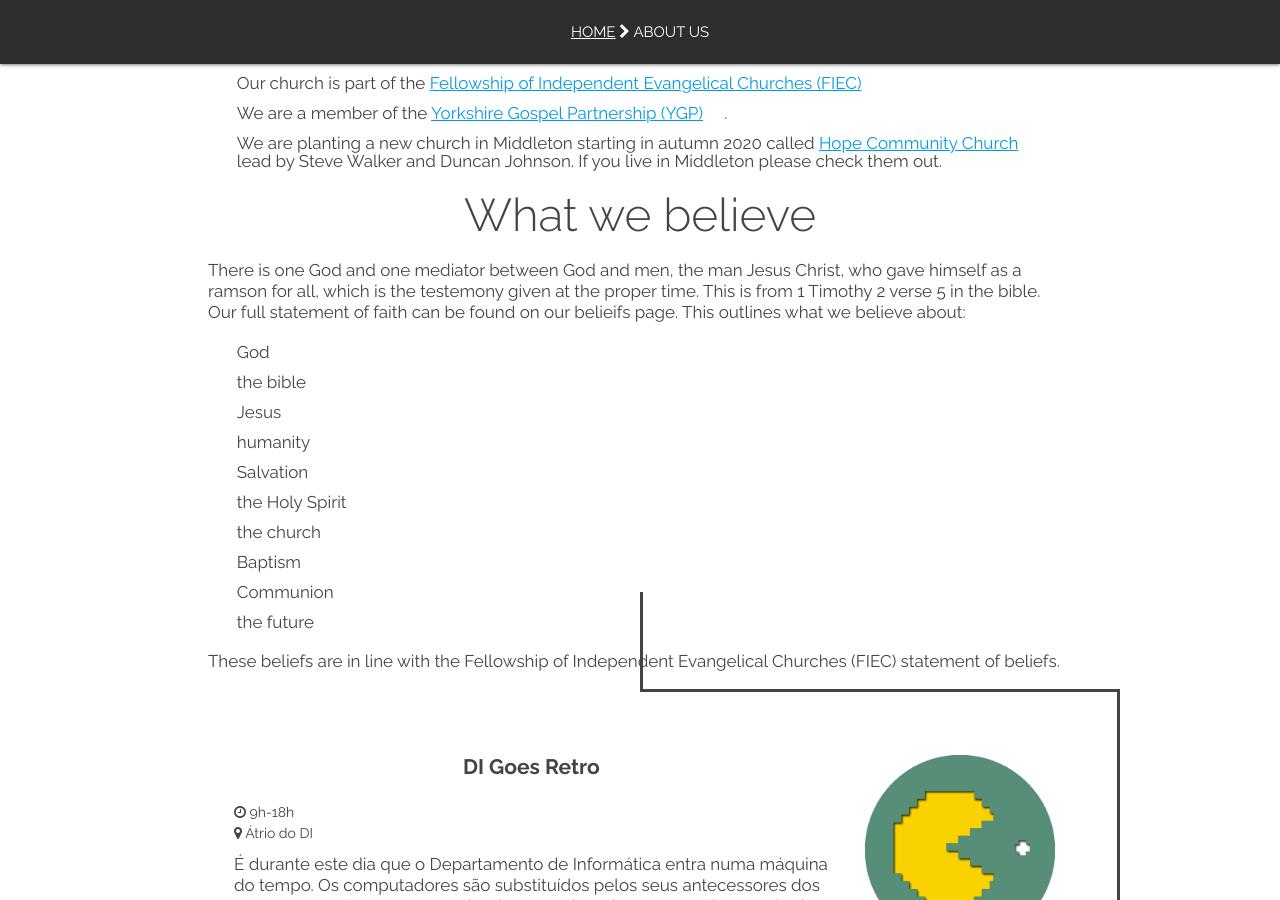
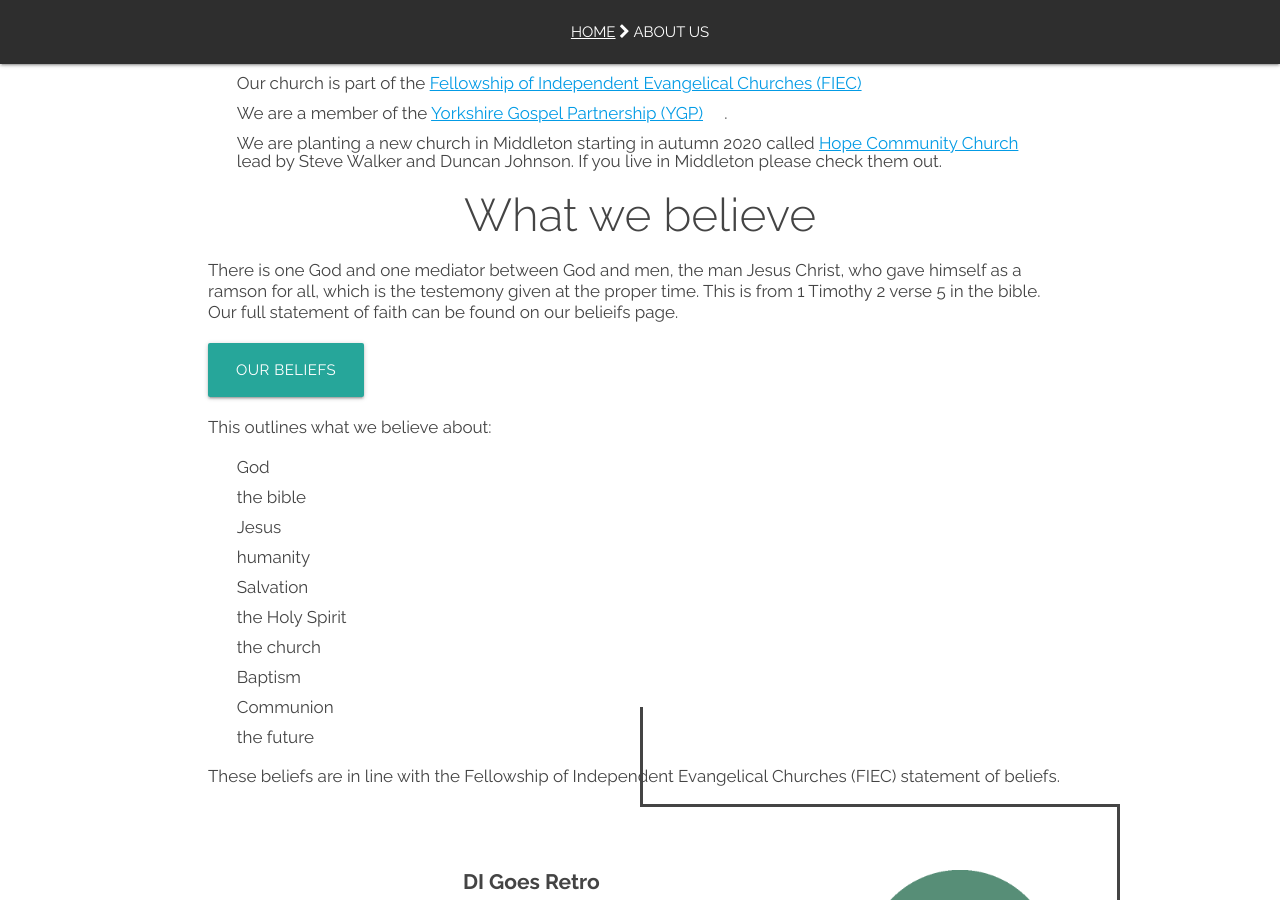
Before and after one commit to woodcock3/citychurch, a Jekyll site: the page built from _posts/2000-01-04-aboutus.md, in a window 1280 px wide and 900 px high, scrolled down 531 px. Built offline with Jekyll 4.4.1, drawn with Linux system fonts in a browser that asks for light colours; our own code applies the rules of GitHub Pages for plain Markdown files.

Commit message:
Update 2000-01-04-aboutus.md

```diff
--- a/_posts/2000-01-04-aboutus.md
+++ b/_posts/2000-01-04-aboutus.md
@@ -29,7 +29,11 @@ Realising our need of the Lord and our need of his spirit to be at work amongst
 # What we believe
 
 There is one God and one mediator between God and men, the man Jesus Christ, who gave himself as a ramson for all, which is the testemony given at the proper time.
-This is from 1 Timothy 2 verse 5 in the bible. Our full statement of faith can be found on our belieifs page. This outlines what we believe about:
+This is from 1 Timothy 2 verse 5 in the bible. Our full statement of faith can be found on our belieifs page.
+
+<a class="waves-effect waves-light btn-large center" href="https:///">Our beliefs</a>
+
+This outlines what we believe about:
 - God
 - the bible
 - Jesus
```
